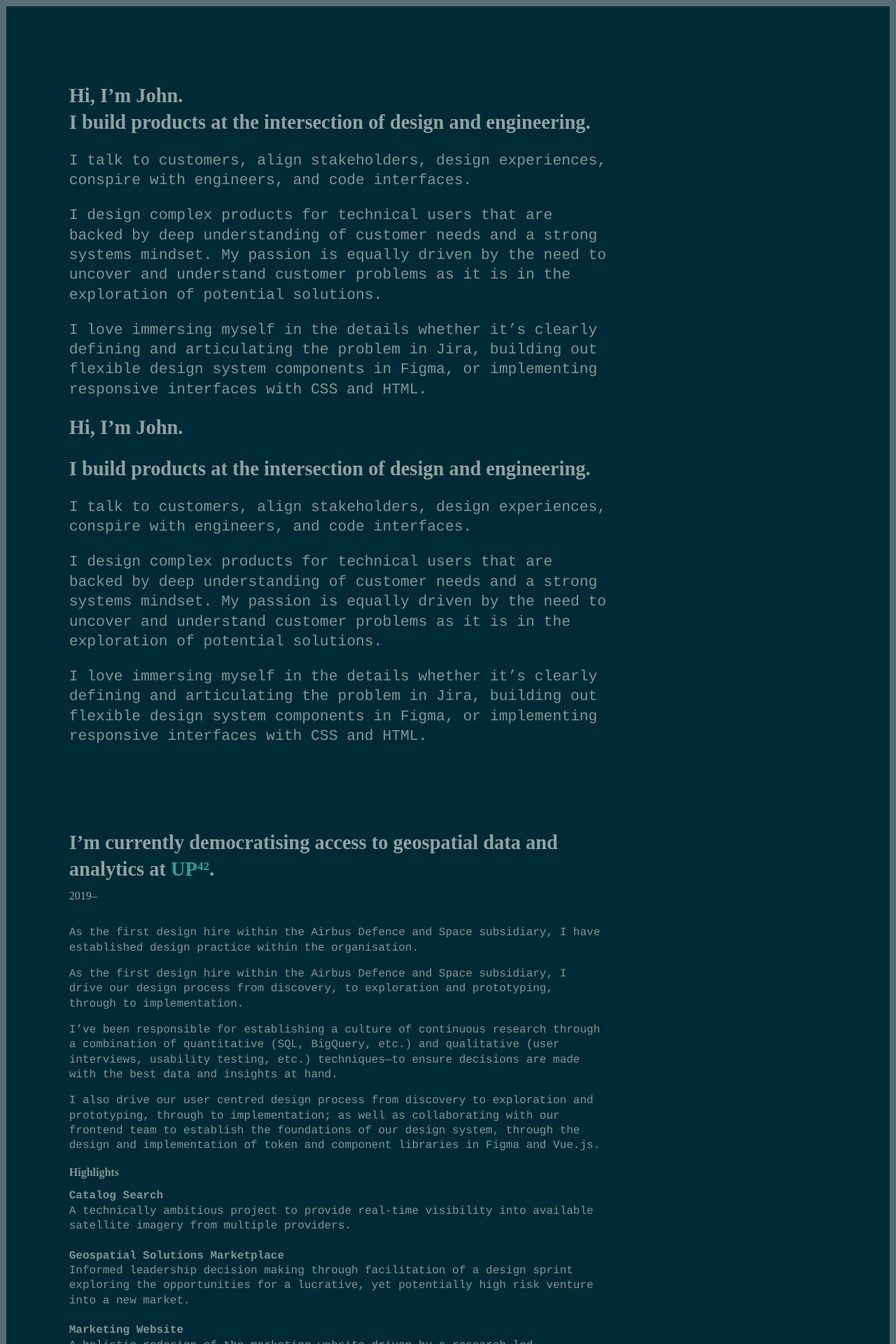
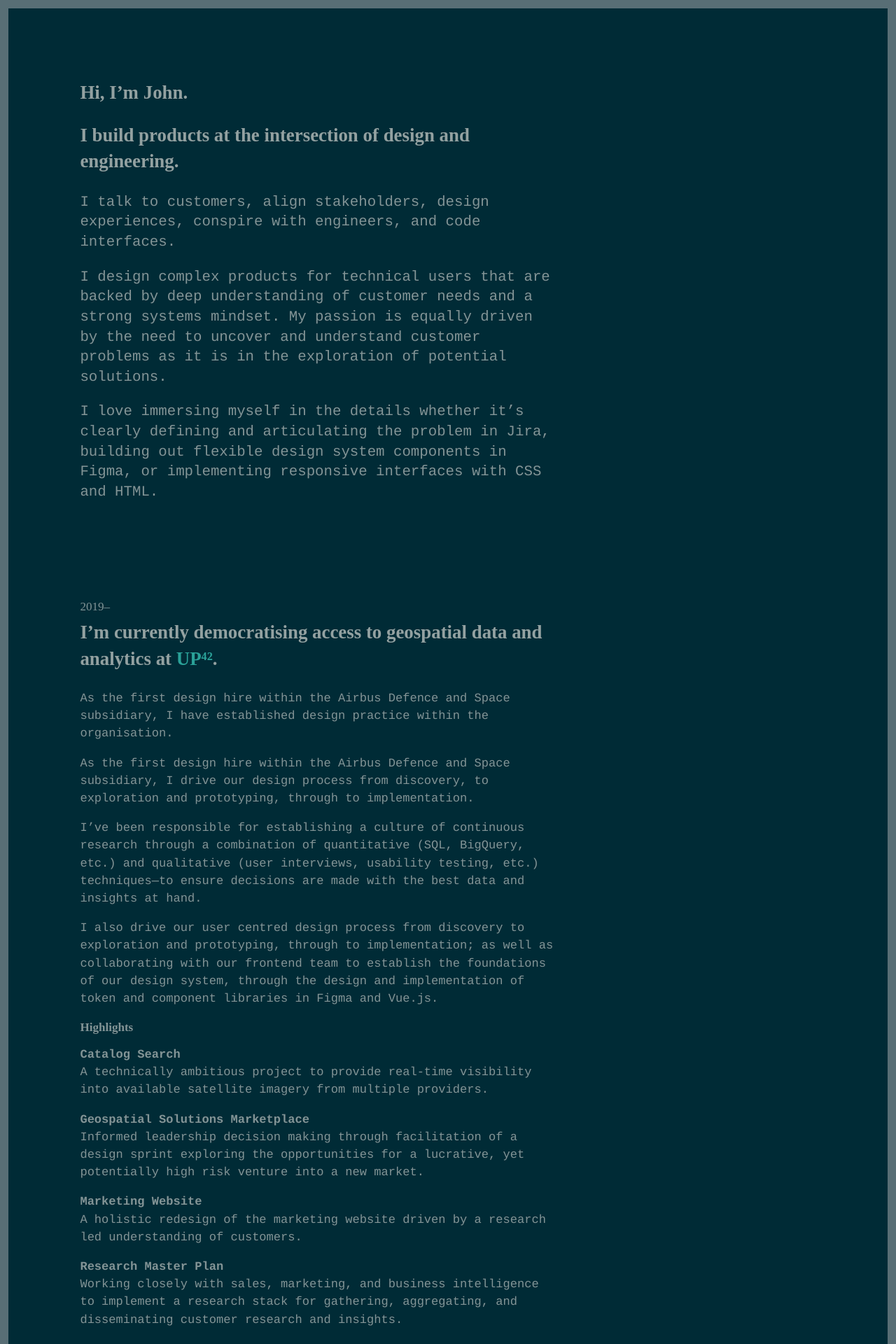
Before and after one commit to jngo/smallepic-jekyll, a Jekyll site: the page built from index.html, in a window 1280 px wide. Shown: the top 1920 px of the page at 70% size. Built offline with Jekyll 4.4.1, drawn with Linux system fonts in a browser that asks for light colours; some web fonts are replaced; some of the changed text lies outside the part shown.

Commit message:
Revised typography and responsive styles.

```diff
--- a/index.html
+++ b/index.html
@@ -2,15 +2,8 @@
 title: Index
 layout: default
 ---
-<header>
-  <h1>Hi, I’m John.<br><b>I build products at the intersection of design and engineering.</b></h1>
-  <p>I talk to customers, align stakeholders, design experiences, conspire with engineers, and code interfaces.</p>
-  <p>I design complex products for technical users that are backed by deep understanding of customer needs and a strong systems mindset. My passion is equally driven by the need to uncover and understand customer problems as it is in the exploration of potential solutions.</p>
-  <p>I love immersing myself in the details whether it’s clearly defining and articulating the problem in Jira, building out flexible design system components in Figma, or implementing responsive interfaces with CSS and HTML.</p>
-</header>
-
-<section>
-  <h1>I’m currently democratising access to geospatial data and analytics at <a href="https://up42.com/">UP⁴²</a>.<br><i>2019–</i></h1>
+<section id="up42">
+  <h1><em>2019–</em><br>I’m currently democratising access to geospatial data and analytics at <a href="https://up42.com/">UP⁴²</a>.</h1>
   <p>As the first design hire within the Airbus Defence and Space subsidiary, I have established design practice within the organisation.</p>
   <p>As the first design hire within the Airbus Defence and Space subsidiary, I drive our design process from discovery, to exploration and prototyping, through to implementation.</p>
   <p>I’ve been responsible for establishing a culture of continuous research through a combination of quantitative (SQL, BigQuery, etc.) and qualitative (user interviews, usability testing, etc.) techniques—to ensure decisions are made with the best data and insights at hand.</p>
@@ -25,23 +18,14 @@
   </ul>
 </section>
 
-<section>
-  <h1>Prior to that, I was helping businesses automate their bookkeeping and accounting at <a href="https://www.candis.io/">Candis</a>.<br><i>2017–2019</i></h1>
+<section id="candis">
+  <h1><em>2017–2019</em><br>Prior to that, I was helping businesses automate their bookkeeping and accounting at <a href="https://www.candis.io/">Candis</a>.</h1>
   <p>As a single person design team, I was responsible for user experience across the portfolio of products at Candis. Practically speaking, I conducted user research, produced design concepts and prototypes, documented epics and user stories, and contributed UI enhancements to the frontend codebase.</p>
   <p>I also led the initiative to scale design to meet the needs of a growing engineering team through the development of a design system that served as the style guide and component library for current and future Candis products.</p>
 </section>
 
-<section>
-  <h1>I also helped people discover sports venues and achieve their fitness goals at <a href="https://urbansportsclub.com/">Urban Sports Club</a>.<br><i>2015</i></h1>
+<section id="urban-sports-club">
+  <h1><em>2015</em><br>I also helped people discover sports venues and achieve their fitness goals at <a href="https://urbansportsclub.com/">Urban Sports Club</a>.</h1>
   <p>At a crucial inflexion point in the service, I implemented key technical infrastructure including source control and continuous integration to support the startup’s ambitious plans for rapid growth and international expansion.</p>
   <p>My key achievement was leading the delivery team tasked with building the platform’s API, iOS, and Android checkin apps replacing the existing manual membership card and log sheet processes; where I designed the Restful API specification and mobile app experiences.</p>
 </section>
-
-<footer>
-  <ul>
-    <li><a href="mailto:john@smallepic.com">Email</a></li>
-    <li><a href="https://www.linkedin.com/in/jngo/">LinkedIn</a></li>
-    <li><a href="https://github.com/jngo">Github</a></li>
-    <li><a href="https://twitter.com/jngo">Twitter</a></li>
-  </ul>
-</footer>
--- a/stylesheets/application.scss
+++ b/stylesheets/application.scss
@@ -8,27 +8,35 @@
 
 $bourbon: (
   "modular-scale-base": 1rem,
-  "modular-scale-ratio": $perfect-fourth,
+  "modular-scale-ratio": $minor-second,
 );
 
 
 // Colors
 // -------------------------
 
-$color-black: #002b36;
-$color-grey: #839496;
-$color-white: #839496;
+$color-base-03: #002b36;
+$color-base-02: #073642;
+$color-base-01: #586e75;
+$color-base-0: #839496;
+$color-base-1: #93a1a1;
+$color-cyan: #2aa198;
 
 
-// Fonts
+// Typography
 // -------------------------
 
-$font-color: $color-white;
-$font-family-heading: 'ff-meta-serif-web-pro', 'Times New Roman', Times, serif;
-$font-family: 'inconsolata', Courier, monospace;
-$font-size: modular-scale(0);
-$font-weight: 500;
-$font-weight-heading: 700;
+$typography-font-color: $color-base-0;
+$typography-font-family-heading: 'ff-meta-serif-web-pro', 'Times New Roman', Times, serif;
+$typography-font-family: 'inconsolata', Courier, monospace;
+$typography-font-size-small: modular-scale(-1);
+$typography-font-size-medium: modular-scale(0);
+$typography-font-size-large: modular-scale(1);
+$typography-font-weight: 500;
+$typography-font-weight-heading: 700;
+$typography-line-height-small: modular-scale(5);
+$typography-line-height-medium: modular-scale(5);
+$typography-line-height-large: modular-scale(6);
 
 
 // Base
@@ -39,61 +47,81 @@
   box-sizing: border-box;
 }
 
+html
+{
+  border: solid 1vmax $color-base-01;
+  font-family: $typography-font-family;
+  font-weight: $typography-font-weight;
+  background-color: $color-base-03;
+  color: $typography-font-color;
+  padding: 8vw;
+
+  @media screen
+  {
+    font-size: $typography-font-size-large;
+    line-height: $typography-line-height-large;
+  }
+
+  @media screen and (max-width: 800px)
+  {
+    font-size: $typography-font-size-medium;
+    line-height: $typography-line-height-medium;
+  }
+
+  @media all and (max-width: 400px)
+  {
+    font-size: $typography-font-size-small;
+    line-height: $typography-line-height-small;
+  }
+}
+
 body
 {
-  background-color: $color-black;
-  border: solid modular-scale(-2) #586e75;
-  color: $font-color;
-  font-family: $font-family;
-  font-size: $font-size;
-  font-weight: $font-weight;
-  line-height: modular-scale(1);
   margin: 0;
-  padding: modular-scale(6);
 }
 
 h1, h2, h3, h4, h5, h6
 {
-  font-family: $font-family-heading;
-  font-weight: $font-weight-heading;
+  font-family: $typography-font-family-heading;
+  font-weight: $typography-font-weight-heading;
 }
 
 h1
 {
-  color: #93a1a1;
-  font-size: modular-scale(2);
-  line-height: modular-scale(3);
+  color: $color-base-1;
+  font-size: modular-scale(7);
+  line-height: modular-scale(12);
+  margin: 0 0 modular-scale(6) 0;
 
-  b
+  strong
   {
     display: block;
-    margin-top: modular-scale(1);
+    margin-top: modular-scale(5);
   }
 
-  i
+  em
   {
-    display: block;
+    color: $typography-font-color;
     font-size: modular-scale(0);
     font-style: normal;
     font-weight: 500;
-    margin-top: 0;
   }
 }
 
 h2
 {
   font-size: modular-scale(0);
-  line-height: modular-scale(1);
+  line-height: modular-scale(5);
 }
 
 a
 {
-  color: #2aa198;
+  color: $color-cyan;
   text-decoration: none;
 
   &:hover
   {
-    background: #073642;
+    background: $color-base-02;
   }
 }
 
@@ -105,7 +133,7 @@
 
   li + li
   {
-    margin-top: modular-scale(1);
+    margin-top: modular-scale(0);
   }
 }
 
@@ -113,22 +141,22 @@
 section,
 footer
 {
-  max-width: 48rem;
+  max-width: 40rem;
 }
 
 header + section,
 section + section,
 section + footer
 {
-  margin-top: modular-scale(7);
+  margin-top: modular-scale(31);
 }
 
 header
 {
   p
   {
-    font-size: modular-scale(1);
-    line-height: modular-scale(2);
+    font-size: modular-scale(3);
+    line-height: modular-scale(8);
   }
 }
 
@@ -136,6 +164,8 @@
 {
   ul
   {
+    word-spacing: modular-scale(0);
+
     li
     {
       display: inline-block;
@@ -143,7 +173,6 @@
       & + li
       {
         margin: 0;
-        margin-left: modular-scale(1);
       }
     }
   }
```
